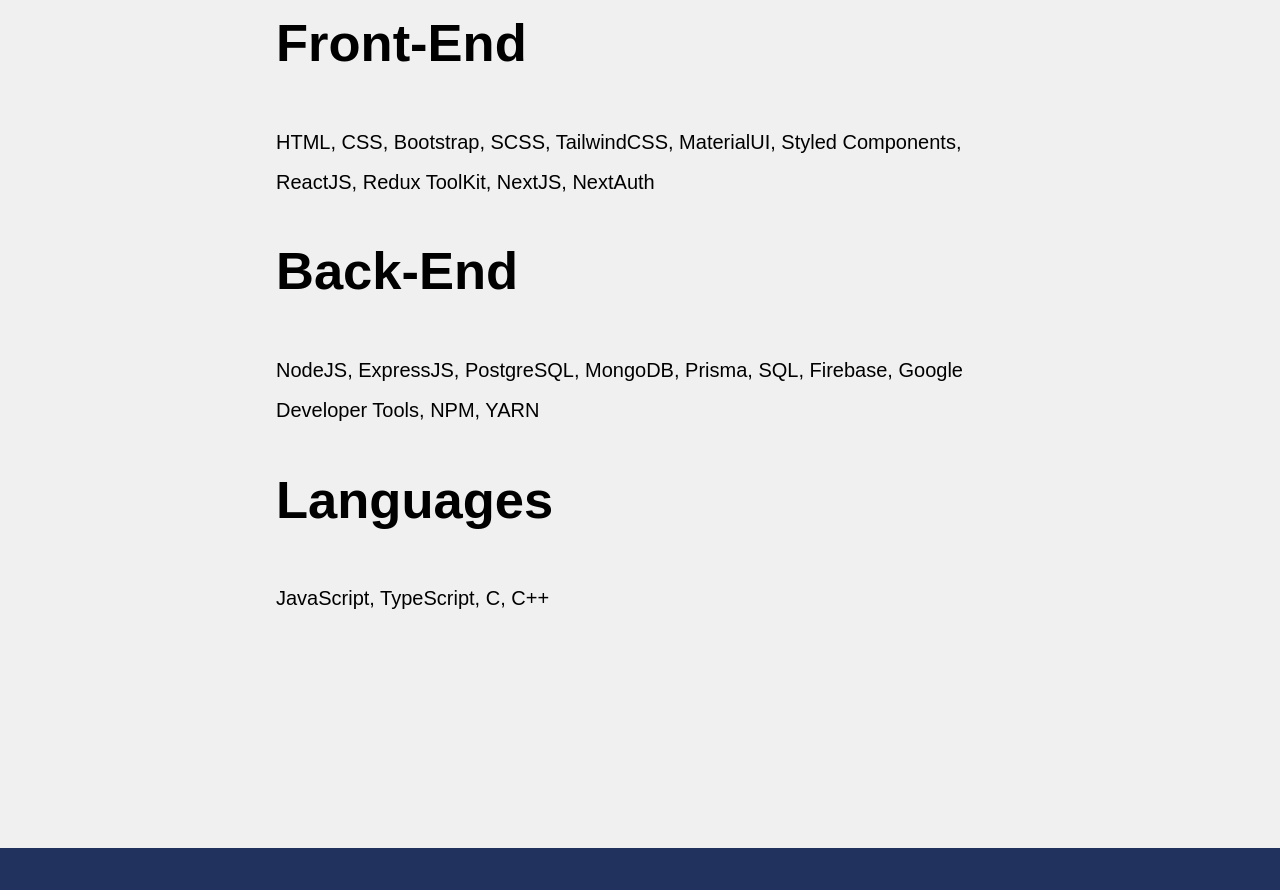
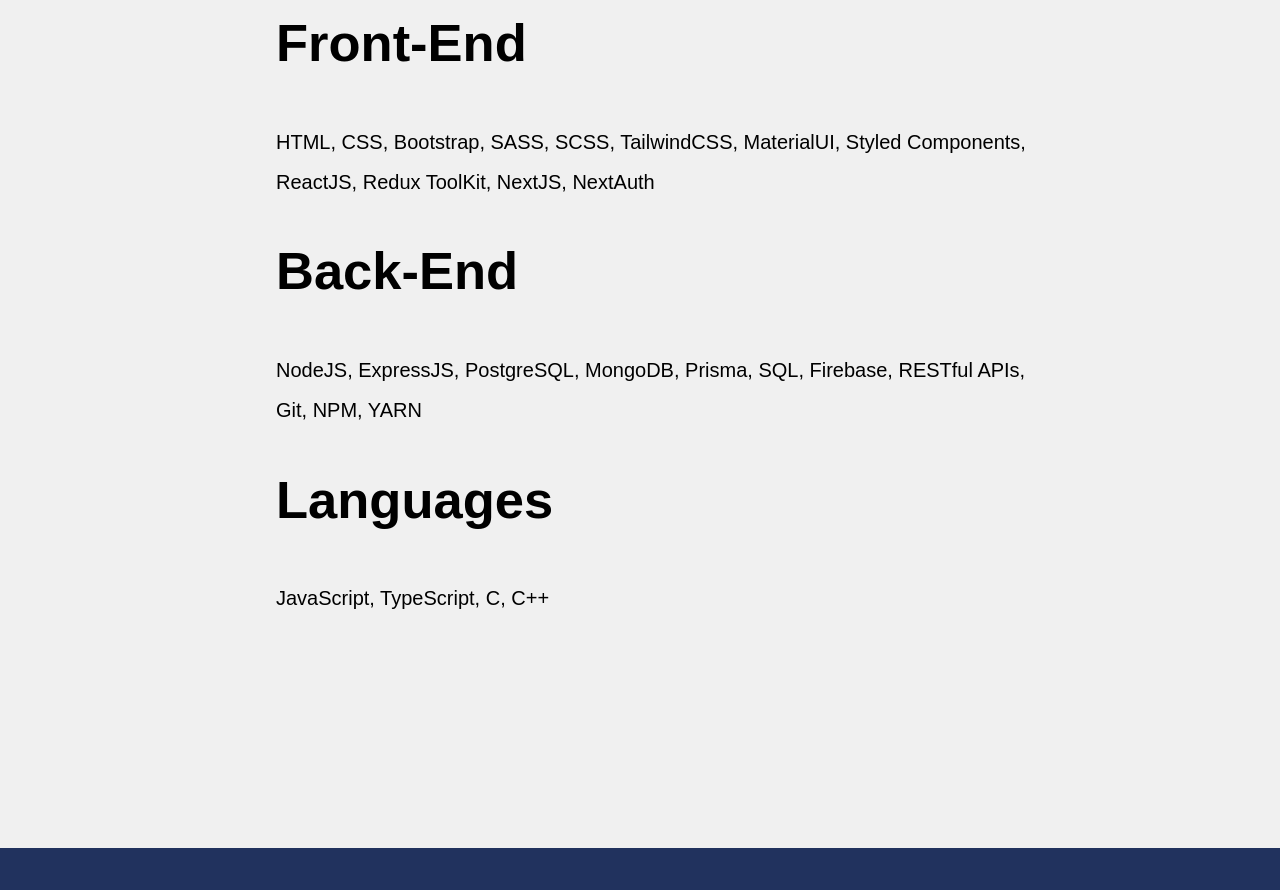
Before and after one commit to Okkar25/Portfolio-Website, a React (Vite) app: page / in a window 1280 px wide. Shown: the part 1040-1930 px from the top of the page. Built offline with nearby package versions, Linux system fonts and the light colour scheme; a web font is replaced by a local one.

Commit message:
cv skills updated

```diff
--- a/src/pages/Home.jsx
+++ b/src/pages/Home.jsx
@@ -51,7 +51,7 @@
           <li className="item">
             <h2>Front-End</h2>
             <span>
-              HTML, CSS, Bootstrap, SCSS, TailwindCSS, MaterialUI, Styled
+              HTML, CSS, Bootstrap, SASS, SCSS, TailwindCSS, MaterialUI, Styled
               Components, ReactJS, Redux ToolKit, NextJS, NextAuth
             </span>
           </li>
@@ -60,7 +60,7 @@
             <h2>Back-End</h2>
             <span>
               NodeJS, ExpressJS, PostgreSQL, MongoDB, Prisma, SQL, Firebase,
-              Google Developer Tools, NPM, YARN
+              RESTful APIs, Git, NPM, YARN
             </span>
           </li>
 
```
